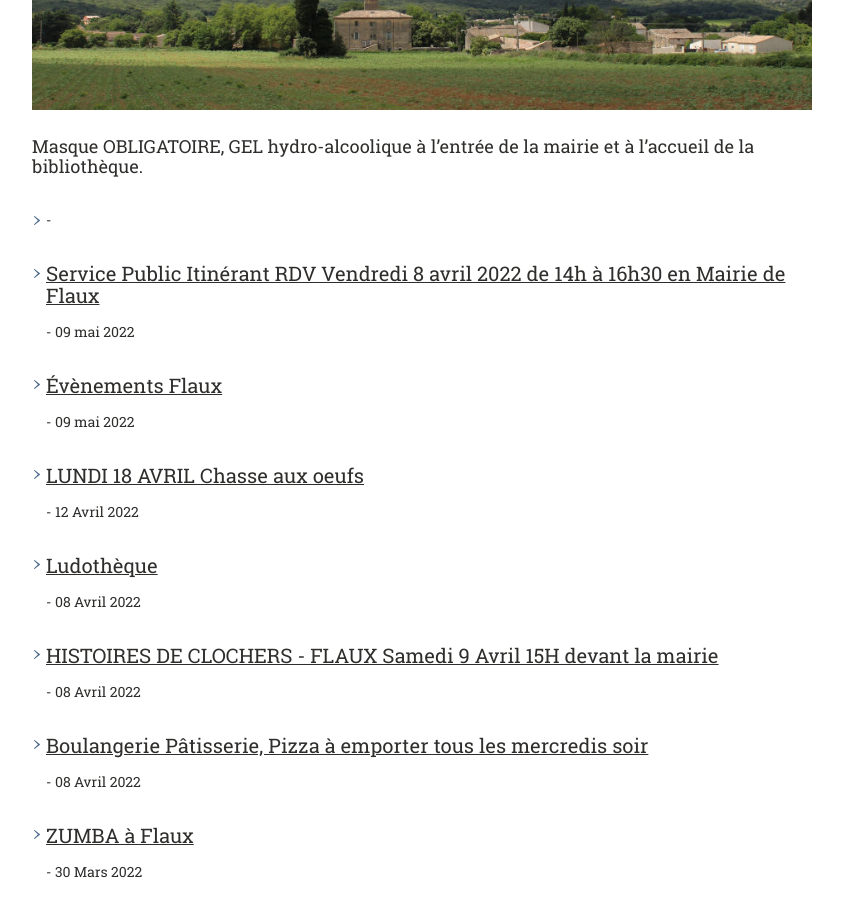
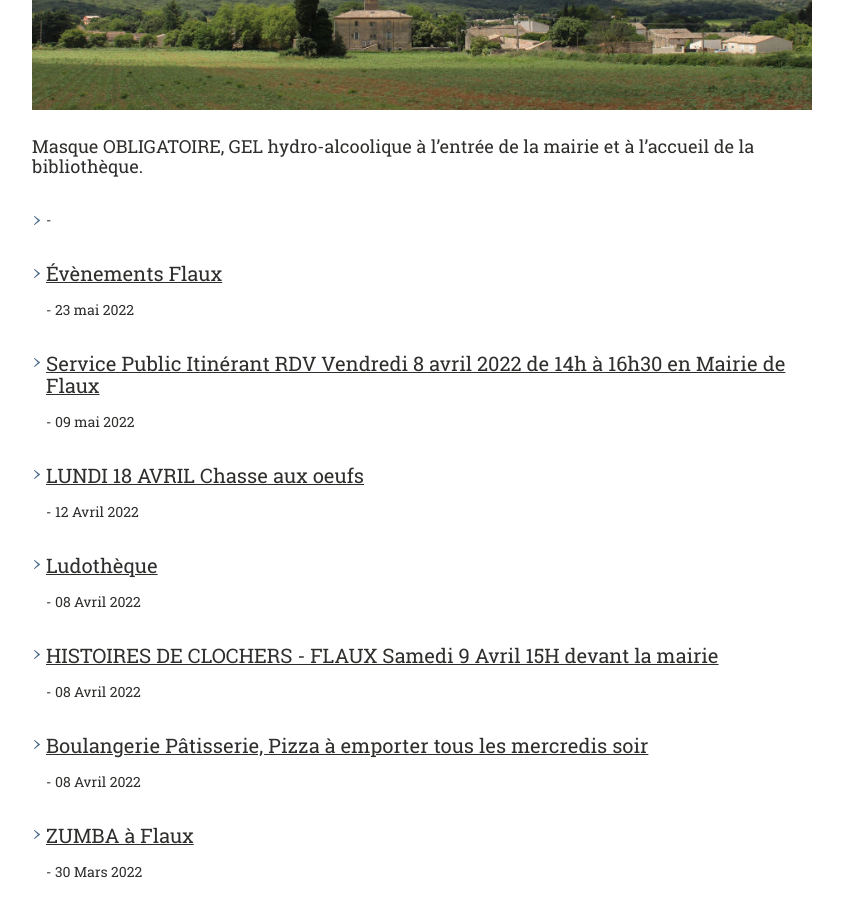
Before and after one commit to Flaux-Village/flaux-village.github.io, a Jekyll site: the page built from actualites.md, in a window 1280 px wide and 900 px high, scrolled down 479 px. Shown: the whole window, without its empty margins (58-901 px from the left). Built offline with Jekyll 4.4.1, drawn with Linux system fonts in a browser that asks for light colours; our own code applies the rules of GitHub Pages for plain Markdown files; some of the changed text lies outside the part shown.

Commit message:
Update evenementsflaux.md

```diff
--- a/_actualites/evenementsflaux.md
+++ b/_actualites/evenementsflaux.md
@@ -6,8 +6,8 @@ keywords: mairie, commune, flaux, gard, actualités
 titre_page: Évènements Flaux
 section: À la une
 addresse_section: /actualites.html
-date_texte: 09 mai 2022
-date: 2022-05-09
+date_texte: 23 mai 2022
+date: 2022-05-23
 introduction:
 
 ---
```
